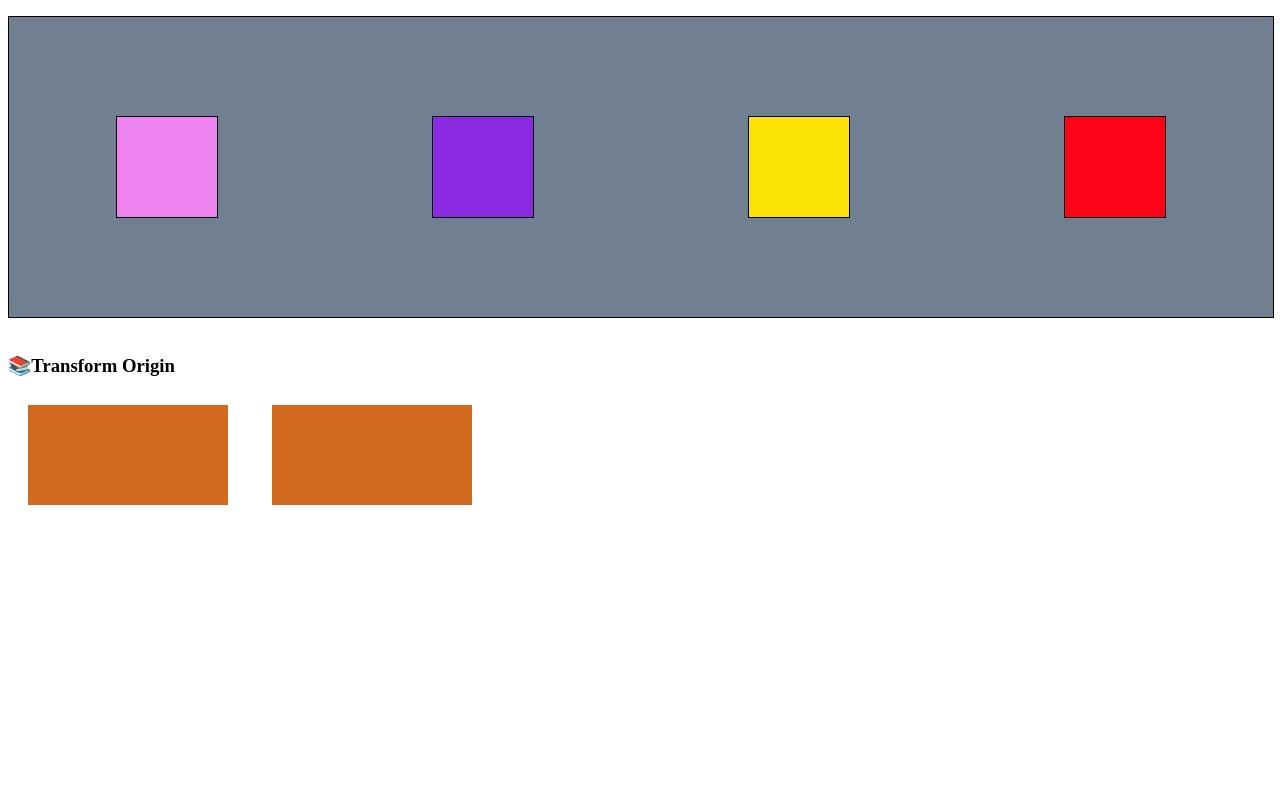
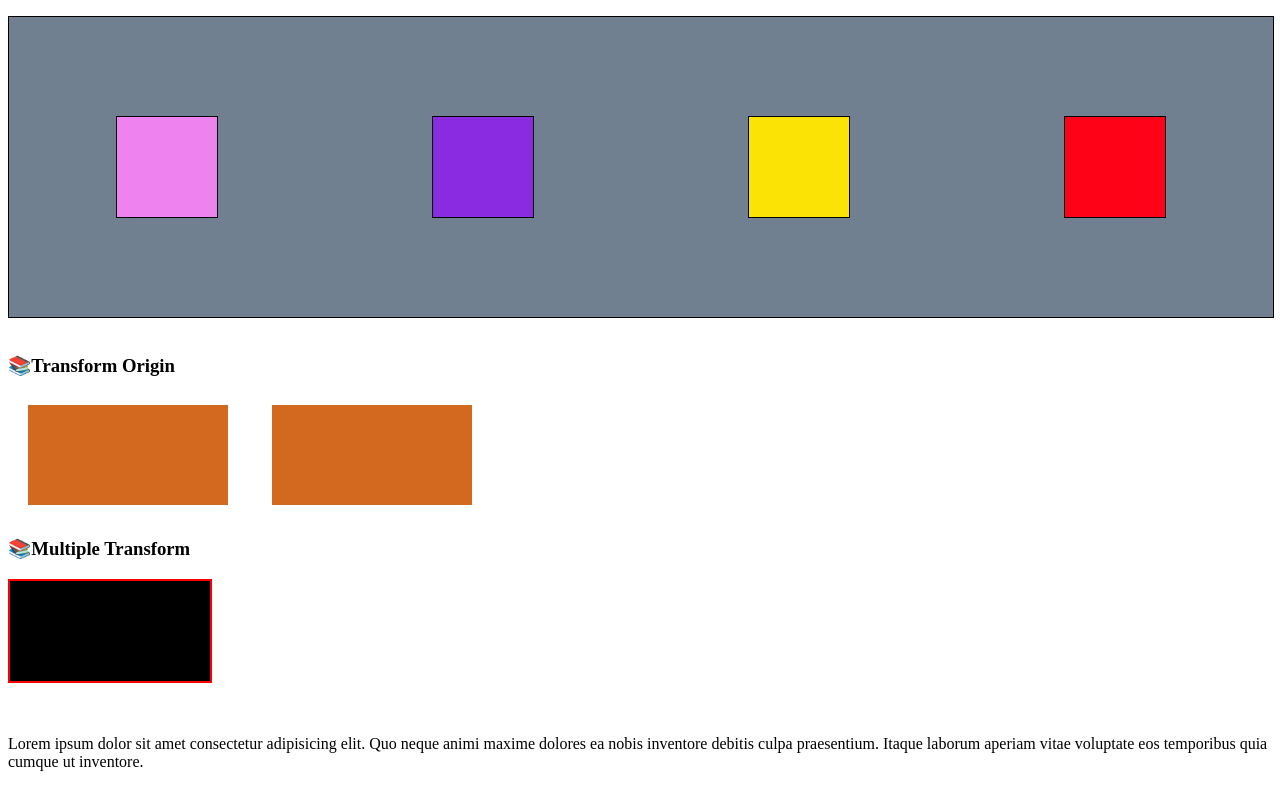
Before and after one commit to Lil-Code30/30DaysOfCSS, a plain HTML site: page Jour-18/index.html in a window 1280 px wide. Shown: the part 685-1472 px from the top of the page. Before the commit the page ends 1212 px from the top, so only its background shows below. Drawn offline with Linux system fonts and the light colour scheme.

Commit message:
multiple transform

```diff
--- a/Jour-18/index.html
+++ b/Jour-18/index.html
@@ -72,5 +72,11 @@
     <h3>📚Transform Origin</h3>
     <div class="transform originl"></div>
     <div class="transform origin2"></div>
+    <br>
+    <h3>📚Multiple Transform</h3>
+    <div class="multi-transform">
+
+    </div><br><br>
+    <p>Lorem ipsum dolor sit amet consectetur adipisicing elit. Quo neque animi maxime dolores ea nobis inventore debitis culpa praesentium. Itaque laborum aperiam vitae voluptate eos temporibus quia cumque ut inventore.</p>
 </body>
 </html>
--- a/Jour-18/style.css
+++ b/Jour-18/style.css
@@ -127,3 +127,13 @@
 .transform:hover{
     transform: rotate(30deg);
 }
+.multi-transform{
+    width: 200px;
+    height: 100px;
+    background-color: black;
+    border: 2px solid red;
+    transition: all 1000ms ease-in-out;
+}
+.multi-transform:hover{
+    transform: rotate(15deg) translateX(200px);
+}
```
